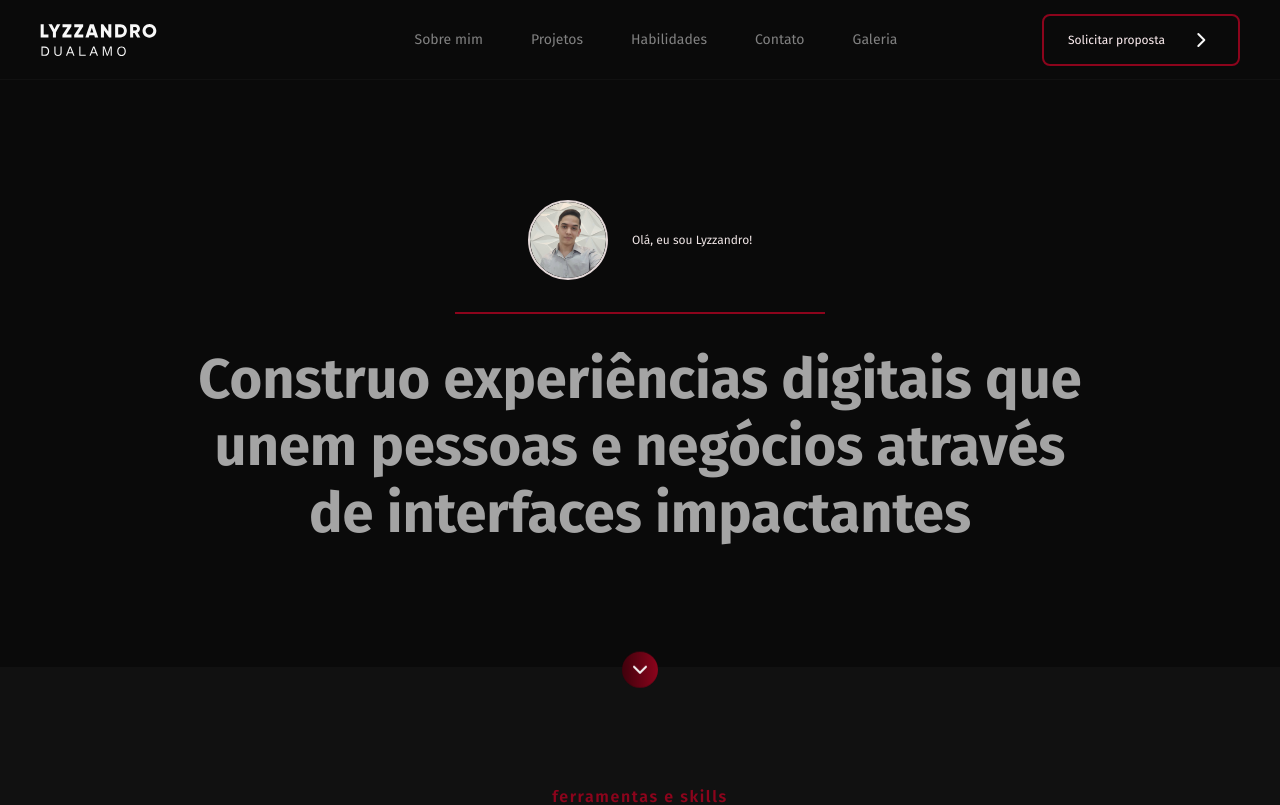
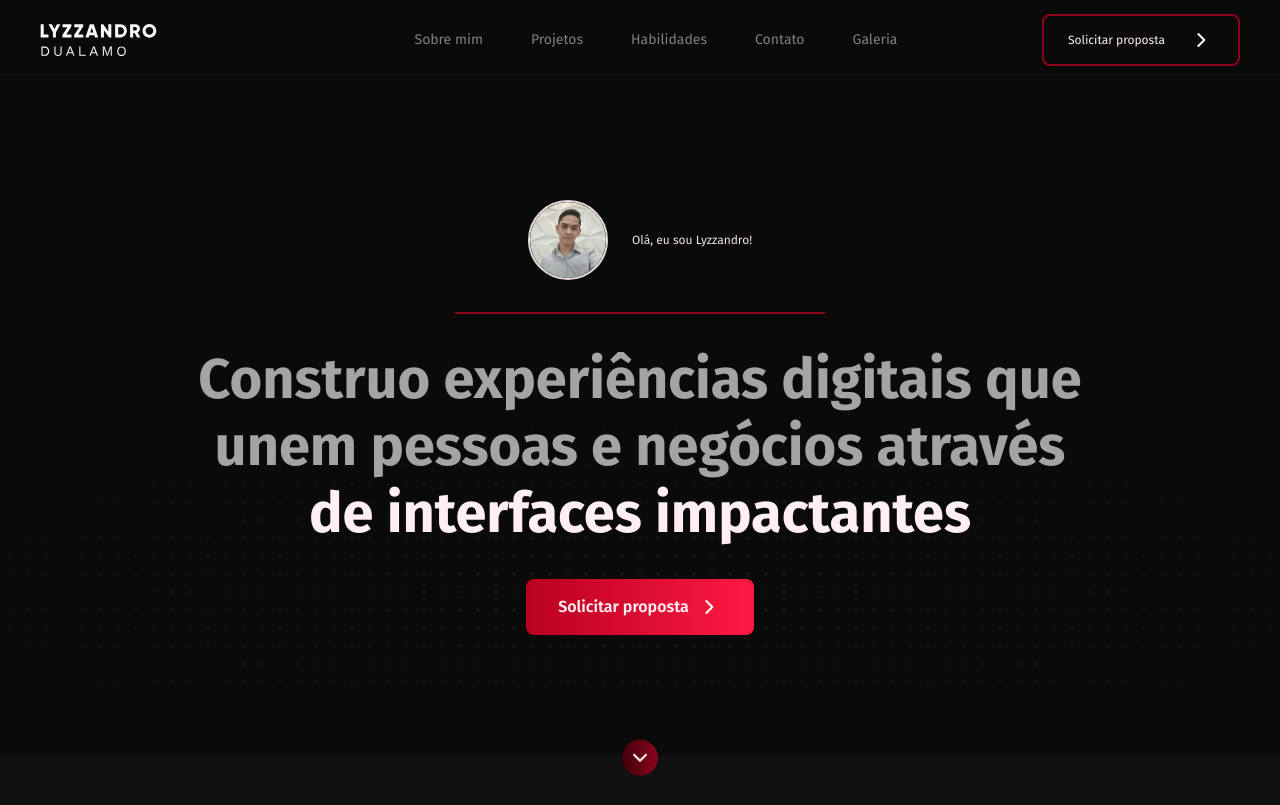
Before and after one commit to lyzzandro/lyzzandro_website, a React (Create React App) app: page / in a window 1280 px wide. Shown: the top 805 px of the page. Built offline with nearby package versions, Linux system fonts and the light colour scheme.

Commit message:
add button

```diff
--- a/src/components/Apresentation/index.js
+++ b/src/components/Apresentation/index.js
@@ -1,6 +1,7 @@
 import '../../styles/apresentation.css';
 import profile from '../../images/profile.png';
 import line from '../../images/line.svg';
+import arrow from '../../images/chevron-down.svg';
 
 export default function Apresentation() {
     return (
@@ -13,8 +14,13 @@ export default function Apresentation() {
                 <img src={line} alt="Linha para separar" />
                 <h1>
                     Construo experiências digitais que unem pessoas e negócios
-                    através de interfaces impactantes
+                    através
+                    <span> de interfaces impactantes</span>
                 </h1>
+                <button className="GradientButton">
+                    Solicitar proposta
+                    <img src={arrow} alt="Arrow" />
+                </button>
             </div>
         </div>
     );
--- a/src/index.css
+++ b/src/index.css
@@ -10,6 +10,7 @@
     --red1: #40010c;
     --red2: #8c041c;
     --red-gradient: linear-gradient(90deg, #40010c 0%, #8c041c 100%);
+    --red-gradient-2: linear-gradient(90deg, #b90021 0%, #ff1942 100%);
     --dark1: #0a0a0a;
     --dark2: #111111;
     --dark3: #1e1d1d;
@@ -18,7 +19,7 @@
     --gray1: #d3cbcb;
     --gray2: #e3d8d8;
     --gray3: #efe5e5;
-    --white: #FFEFF2;
+    --white: #ffeff2;
     --shadow: 4px 4px 24px rgba(239, 229, 229, 0.15);
     --shadow-red: 4px 4px 24px rgba(140, 4, 28, 0.25);
 }
--- a/src/styles/apresentation.css
+++ b/src/styles/apresentation.css
@@ -7,6 +7,8 @@
     align-items: center;
     padding: 200px 80px 120px;
     gap: 32px;
+    background: url(../images/bg-banner.svg) no-repeat center;
+    background-position-y: 20rem;
 }
 
 .Apresentation div {
@@ -39,22 +41,34 @@
     color: var(--white);
 }
 
-.ButtonGradient {
-    color: var(--white);
+.GradientButton {
     border: none;
+    font-family: 'Fira Sans', sans-serif;
     display: flex;
-    padding: 0.75rem 2rem;
     justify-content: center;
     align-items: center;
-    gap: 0.75rem;
+    padding: 0.75rem 2rem;
+    gap: 8px;
+    border-radius: 8px;
+    background: transparent;
+    color: var(--white);
+    transition: Background 0.2s;
+    font-size: 12px;
+    line-height: 200%;
+    animation: slideof 0.2s forwards;
     border-radius: 0.5rem;
-    background: var(
-        --linear-gradient,
-        linear-gradient(90deg, #b90021 0%, #ff1942 100%)
-    );
+    background: var(--red-gradient-2);
+    color: var(--white);
     font-size: 1rem;
     font-weight: 600;
-    line-height: 200%;
+}
+
+.GradientButton:hover {
+    border: none;
+    background: var(--red2);
+    color: var(--gray2);
+    cursor: pointer;
+    animation: slidein 0.2s forwards;
 }
 
 @media screen and (max-width: 1000px) {
--- a/src/styles/header.css
+++ b/src/styles/header.css
@@ -52,7 +52,6 @@
 
     color: var(--dark4);
     border-bottom: 1px var(--red2);
-
 }
 
 .Header li a:hover {
```
Also changed, not shown: src/images/bg-banner.svg (added).
